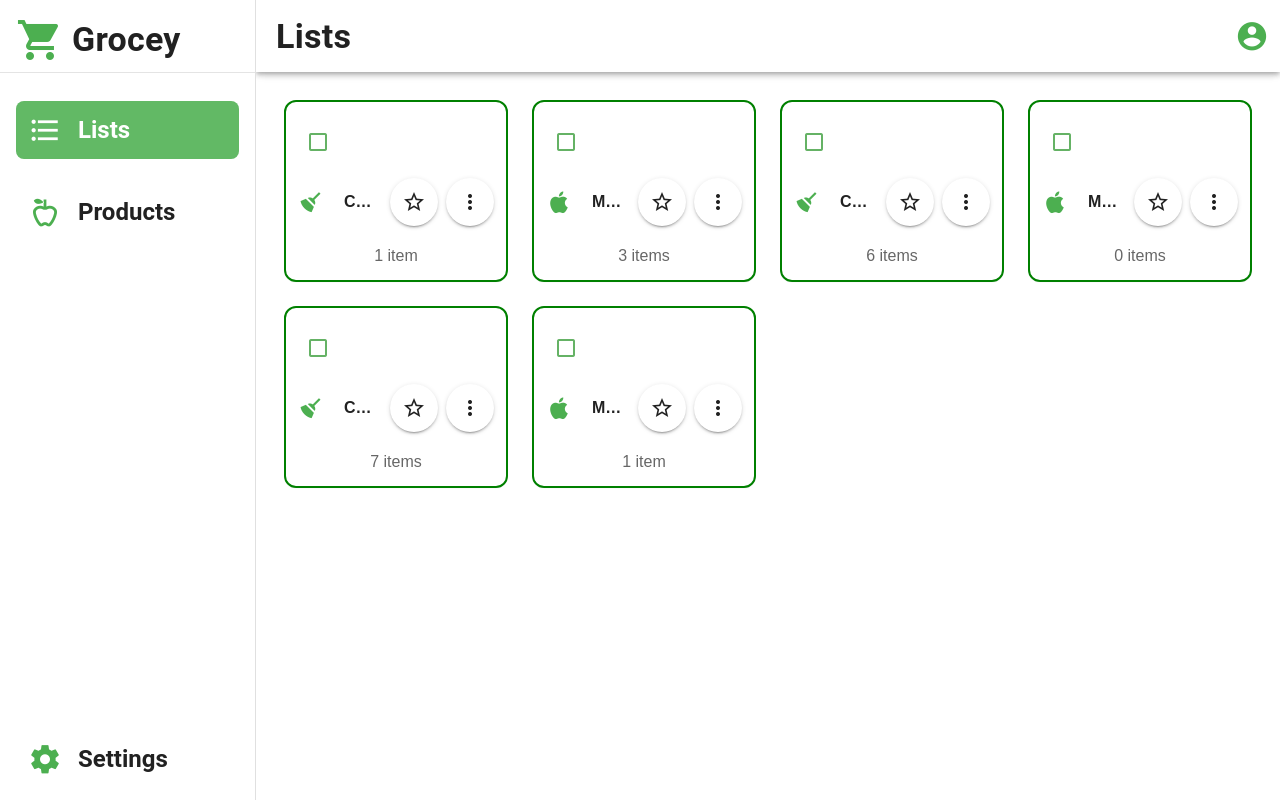
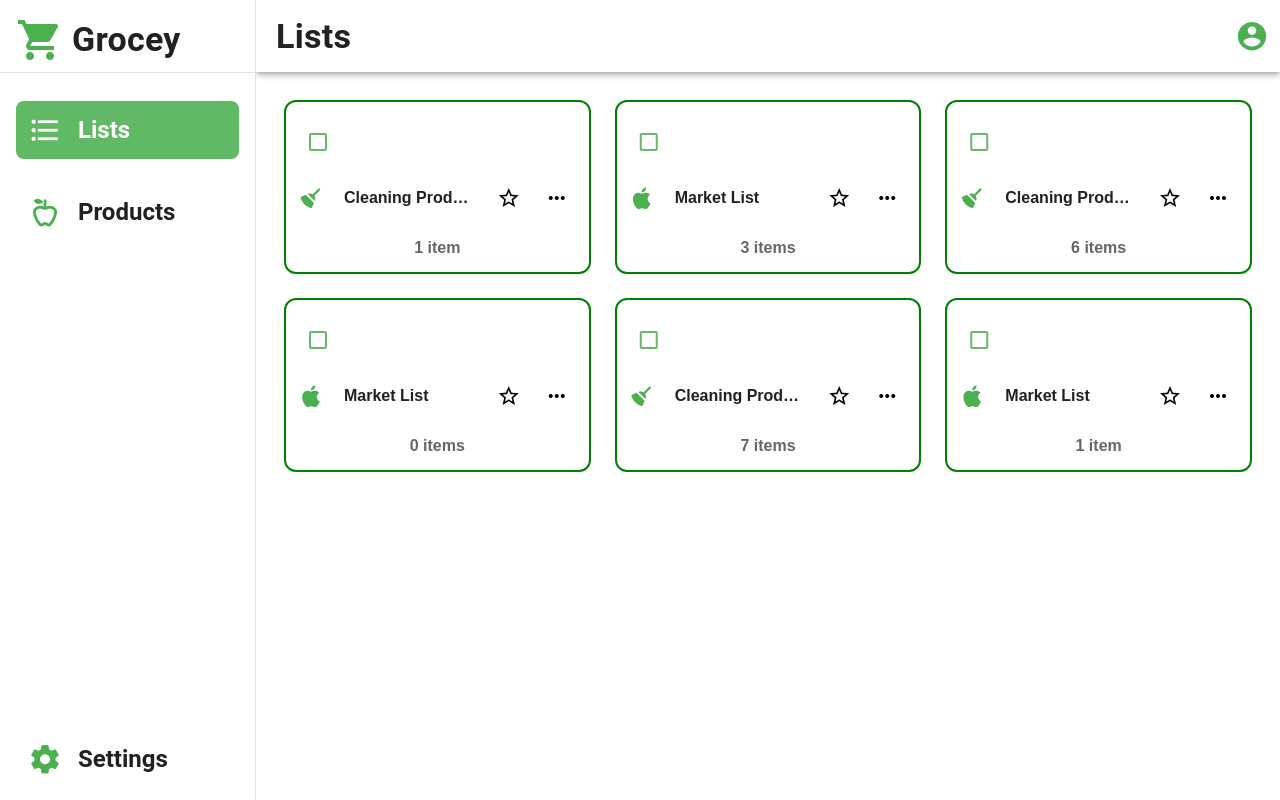
Before and after one commit to fpampuri/grocey, a Vue app: page /lists in a window 1280 px wide. Built offline with nearby package versions, Linux system fonts and the light colour scheme; a small style sheet from the web is missing.

Commit message:
style: Changed the favorite and three dot buttons, improved their visualization and functionality

```diff
--- a/src/components/List/ListCard.vue
+++ b/src/components/List/ListCard.vue
@@ -62,10 +62,8 @@
           <v-spacer />
 
           <div class="actions no-shrink">
-            <v-btn
-              icon
-              small
-              class="no-shrink"
+            <button
+              class="action-btn star-btn"
               @click.stop="toggleStar()"
               :aria-pressed="localStarred"
               aria-label="toggle star"
@@ -73,26 +71,39 @@
               <v-icon :class="localStarred ? 'text-yellow' : ''">{{
                 localStarred ? 'mdi-star' : 'mdi-star-outline'
               }}</v-icon>
-            </v-btn>
+            </button>
 
             <v-menu offset-y>
               <template #activator="{ props: activator }">
-                <v-btn v-bind="activator" icon class="no-shrink" aria-label="more actions">
-                  <v-icon>mdi-dots-vertical</v-icon>
-                </v-btn>
+                <button v-bind="activator" class="action-btn dots-btn" aria-label="more actions">
+                  <v-icon>mdi-dots-horizontal</v-icon>
+                </button>
               </template>
-            <v-list>
-              <v-list-item @click="$emit('share')">
-                <v-list-item-title>Share</v-list-item-title>
-              </v-list-item>
-              <v-list-item @click="$emit('edit')">
-                <v-list-item-title>Edit</v-list-item-title>
-              </v-list-item>
-              <v-list-item @click="$emit('delete')">
-                <v-list-item-title>Delete</v-list-item-title>
-              </v-list-item>
-            </v-list>
-          </v-menu>
+              <v-list class="action-menu">
+
+                <v-list-item @click="$emit('edit')" class="menu-item">
+                  <template #prepend>
+                    <v-icon class="menu-icon">mdi-pencil</v-icon>
+                  </template>
+                  <v-list-item-title class="menu-title">Edit</v-list-item-title>
+                </v-list-item>
+
+                <v-list-item @click="$emit('share')" class="menu-item">
+                  <template #prepend>
+                    <v-icon class="menu-icon">mdi-share-variant</v-icon>
+                  </template>
+                  <v-list-item-title class="menu-title">Share</v-list-item-title>
+                </v-list-item>
+
+                <v-list-item @click="$emit('delete')" class="menu-item delete-item">
+                  <template #prepend>
+                    <v-icon class="menu-icon">mdi-delete</v-icon>
+                  </template>
+                  <v-list-item-title class="menu-title">Delete list</v-list-item-title>
+                </v-list-item>
+
+              </v-list>
+            </v-menu>
           </div>
         </v-row>
 
@@ -133,13 +144,6 @@
   flex: 0 0 auto; /* prevent icon/buttons from shrinking */
 }
 
-.actions {
-  display: flex;
-  gap: 8px;
-  align-items: center;
-  flex: 0 0 auto;
-}
-
 .list-icon {
   font-size: 26px;
 }
@@ -155,10 +159,67 @@
 .list-count {
   margin-top: 18px;
   color: rgba(0, 0, 0, 0.6);
+  font-weight: 600;
 }
 
 .green-border-checkbox :deep(.mdi-checkbox-blank-outline):before {
-  color: green !important;
+  color: rgb(7, 138, 7) !important;
+}
+
+.action-btn {
+  background: none;
+  border: none;
+  border-radius: 6px;
+  padding: 8px;
+  cursor: pointer;
+  display: flex;
+  align-items: center;
+  justify-content: center;
+  transition: background-color 0.2s ease;
+  color: black;
+}
+
+.action-btn:hover {
+  background-color: rgb(7, 138, 7);
+  color: white;
+}
+
+.star-btn .v-icon.text-yellow {
+  color: #e0d041 !important; /* Muted gold color instead of bright yellow */
+}
+
+.actions {
+  display: flex;
+  gap: 8px;
+  align-items: center;
+  flex: 0 0 auto;
+}
+
+.action-menu {
+  min-width: 150px;
+  border-radius: 8px;
+  box-shadow: 0 4px 12px rgba(0, 0, 0, 0.15);
+}
+
+.menu-item {
+  padding: 12px 16px;
+  color: black;
+  transition: background-color 0.2s ease, color 0.2s ease;
+}
+
+.menu-icon {
+  margin-right: 12px;
+  transition: color 0.2s ease;
+  color: rgba(0, 0, 0, 1) !important;
+}
+
+.menu-item:hover {
+  background-color: rgb(7, 138, 7);
+  color: white;
+}
+
+.menu-title {
+  font-weight: 600;
 }
 
 </style>
--- a/src/views/ListsView.vue
+++ b/src/views/ListsView.vue
@@ -16,9 +16,8 @@
       <v-row>
         <v-col
           cols="12"
-          sm="6"
-          md="4"
-          lg="3"
+          md="6"
+          lg="4"
           v-for="item in samples"
           :key="item.id"
         >
```
